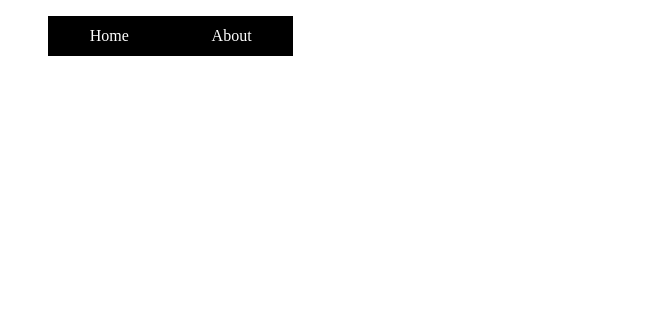
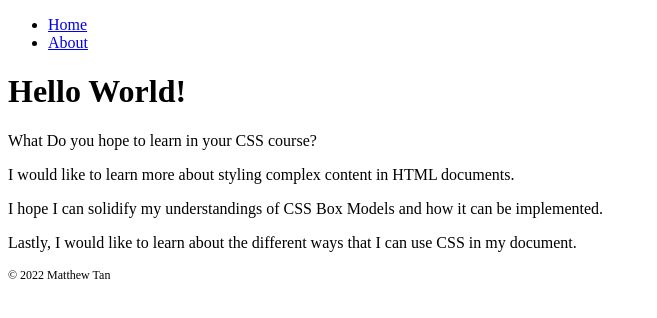
Before and after one commit to mattbzca/IDE---Code-Repo---Week-1, a plain HTML site: page index.html in a window 1280 px wide. Shown: the whole page, without its empty margins (0-657 px from the left). Drawn offline with Linux system fonts and the light colour scheme.

Commit message:
Added h1, p, and footer. Styling for footer.

```diff
--- a/index.html
+++ b/index.html
@@ -14,5 +14,13 @@
             <li><a href="about.html">About</a></li>
         </ul>
     </nav>
+    <h1>Hello World!</h1>
+    <p>What Do you hope to learn in your CSS course?</p>
+    <p>I would like to learn more about styling complex content in HTML documents.</p>
+    <p>I hope I can solidify my understandings of CSS Box Models and how it can be implemented.</p>
+    <p>Lastly, I would like to learn about the different ways that I can use CSS in my document.</p>
+    <footer>
+        <p id="copyright" class="base-color">© 2022 Matthew Tan</p>
+    </footer>
 </body>
 </html>
--- a/main.css
+++ b/main.css
@@ -1,16 +1,3 @@
-#nav_link ul li{
-    float: left;
-    list-style: none;
-    position: relative;
-    margin: 0;
-    padding: 0;
-    width: 10%;
+#copyright {
+    font-size:75%
 }
-#nav_link ul li a {
-    text-align: center;
-    display: block;
-    padding: .7em 0;
-    text-decoration: none;
-    background-color: black;
-    color: white;
-}
```
